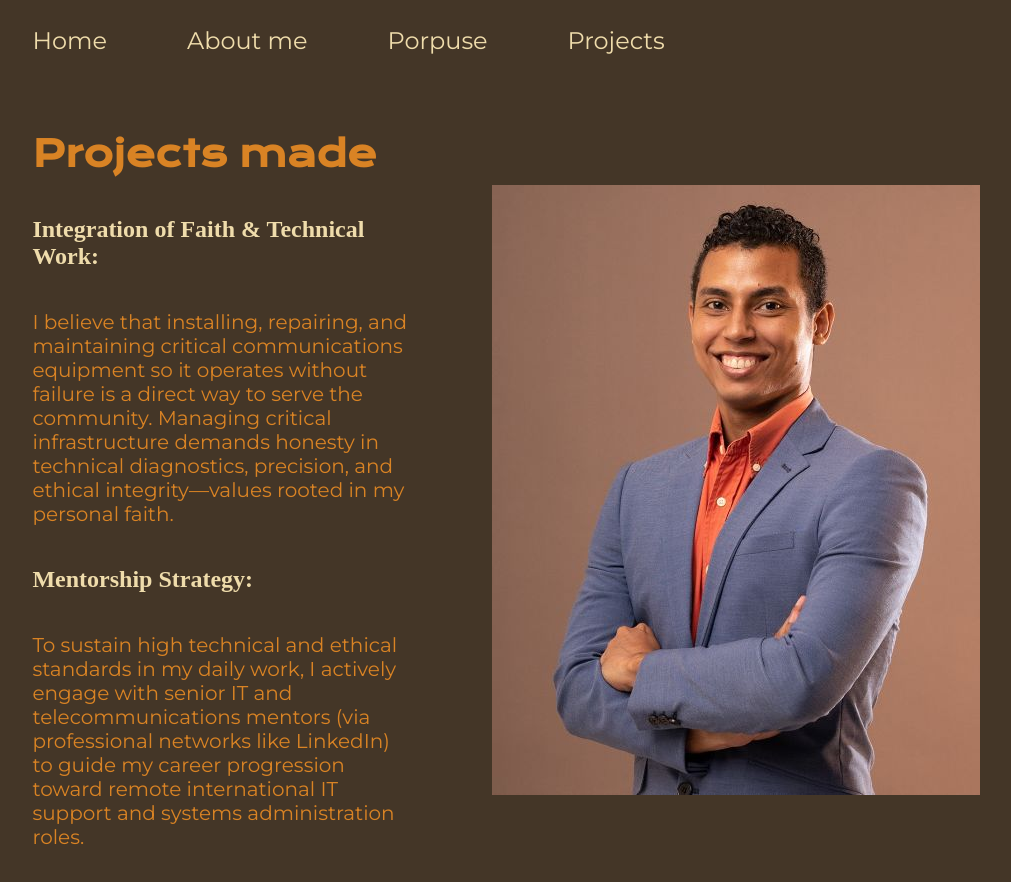
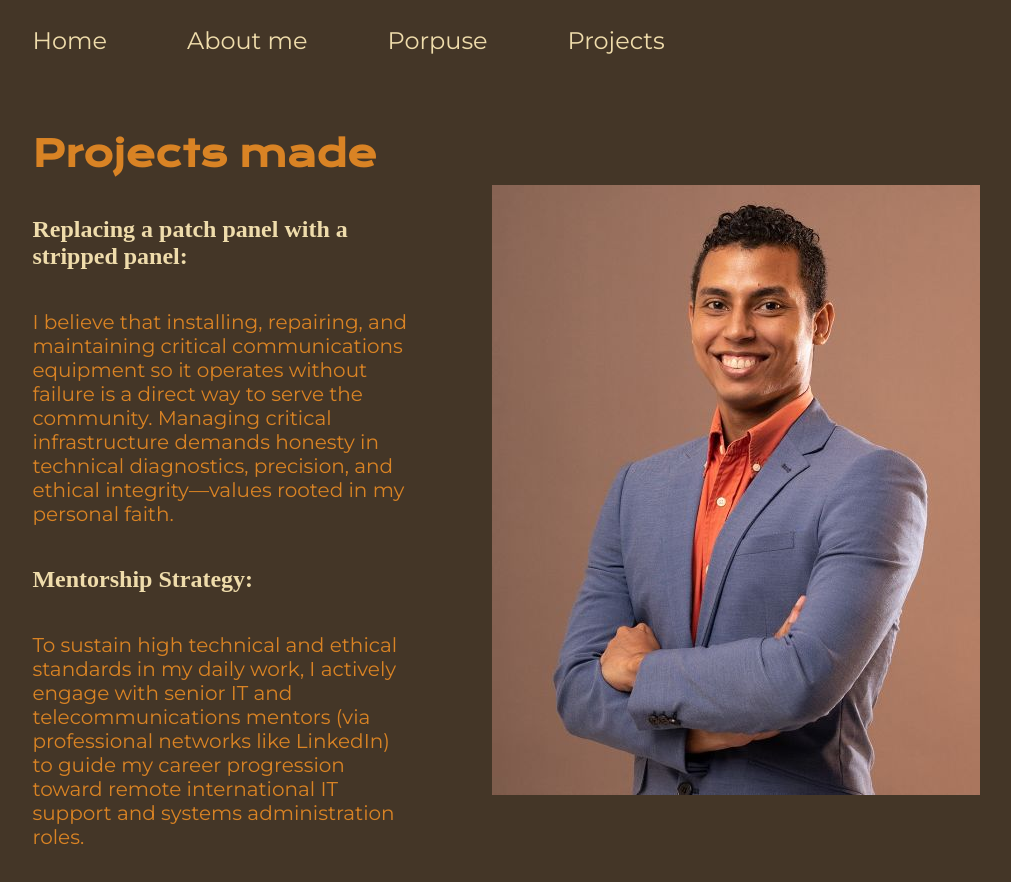
Before and after one commit to rauddy50/Portafolio, a plain HTML site: page Projects.html in a window 1280 px wide. Shown: the whole page, without its empty margins (134-1145 px from the left). Drawn offline with nearby package versions, Linux system fonts and the light colour scheme.

Commit message:
Update project title in Projects.html

```diff
--- a/Projects.html
+++ b/Projects.html
@@ -19,7 +19,7 @@
 <main  class="presentacion">
 <section class="presentacion-contenido">
     <h1 class="presentacion-texto">Projects made</h1>
-    <h1 class="titulo-destacado"><strong>Integration of Faith & Technical Work: </strong></h1>
+    <h1 class="titulo-destacado"><strong>Replacing a patch panel with a stripped panel:</strong></h1>
     <p class="contenido"> I believe that installing, repairing, and maintaining critical communications equipment so it operates without failure is a direct way to serve the community.
      Managing critical infrastructure demands honesty in technical diagnostics, precision, and ethical integrity—values rooted in my personal faith.</p>
 <h1 class="titulo-destacado"><strong>Mentorship Strategy: </strong></h1>
```
